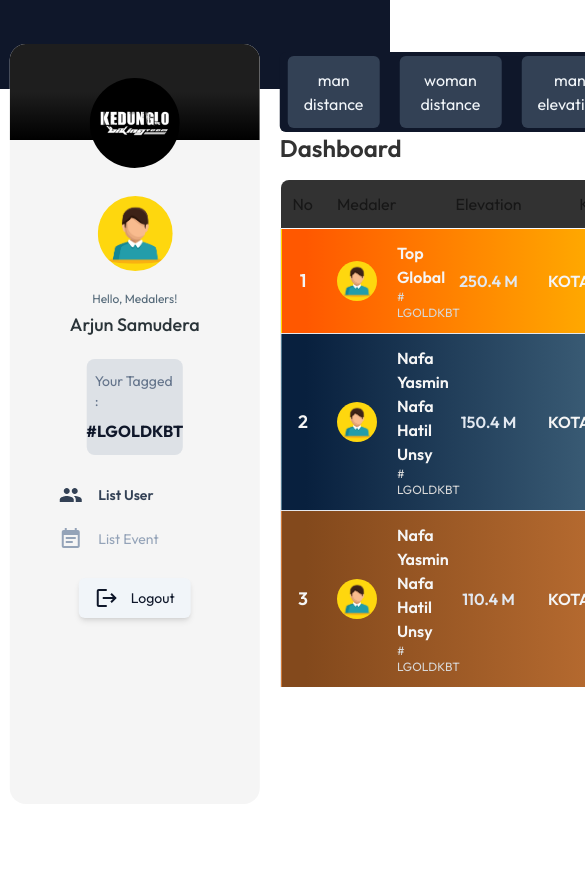
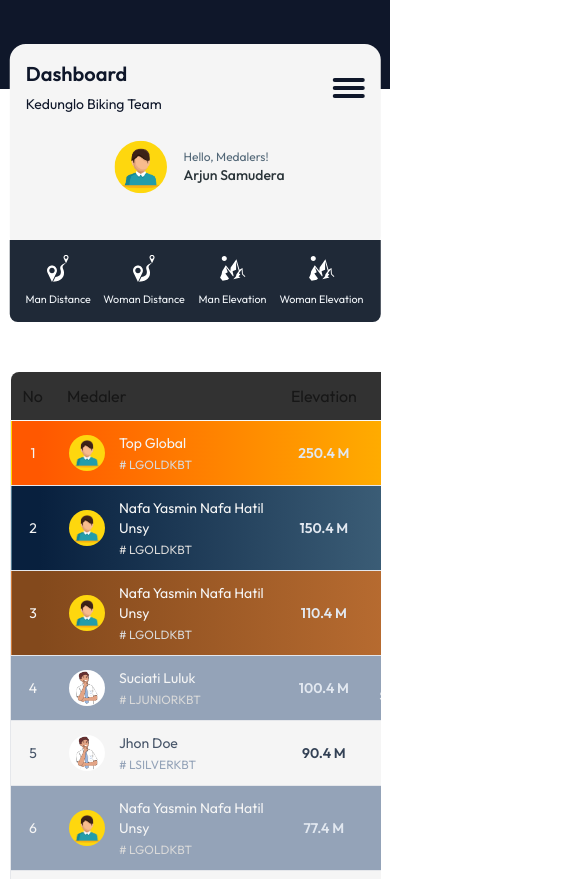
Before and after one commit to ArjunSamuderaAhliFikri/kedunglo-biking-team, a Next.js app: page / in a window 390 px wide. Shown: the top 879 px of the page, 585 px wide, since content can reach past the window. Before the commit the page ends 844 px from the top, so only its background shows below. Built offline with nearby package versions, Linux system fonts and the light colour scheme.

Commit message:
task completed: make responsive layout dashboard kedunglo biking team for mobile phone

```diff
--- a/src/components/fragments/TableBody/index.tsx
+++ b/src/components/fragments/TableBody/index.tsx
@@ -20,7 +20,6 @@ type TableBodyProps = {
 };
 
 const TableBodyFragment = (props: TableBodyProps): JSX.Element => {
-  console.log(props.elevation);
   return (
     <tr
       className={`${
@@ -36,26 +35,26 @@ const TableBodyFragment = (props: TableBodyProps): JSX.Element => {
       } mt-5 border-t-slate-50 border`}
     >
       <td
-        className={`text-center font-semibold ${
+        className={`text-center font-normal lg:font-semibold ${
           props.whatIsBgColour > 3 && props.whatIsBgColour % 2 == 1
             ? "text-slate-600"
             : "text-[#f5f5f5]"
-        } text-lg p-2`}
+        } text-sm lg:text-lg p-2`}
       >
         {props.whatIsBgColour}
       </td>
 
-      <td className="p-3 flex justify-start items-center gap-5 text-left">
+      <td className="p-3 flex justify-start items-center gap-3 lg:gap-5 text-left lg:w-fit w-56">
         <Image
-          className="rounded-full"
+          className="rounded-full scale-90 lg:scale-100"
           src={props.profile.imageProfile}
           alt={props.profile.name}
           width={40}
           height={40}
         />
-        <div>
+        <div className="flex flex-col justify-center items-start lg:gap-[2px] gap-1">
           <h2
-            className={`font-semibold ${
+            className={`font-normal text-sm lg:font-semibold ${
               props.whatIsBgColour > 3 && props.whatIsBgColour % 2 == 1
                 ? "text-slate-600"
                 : "text-[#f5f5f5]"
@@ -80,7 +79,7 @@ const TableBodyFragment = (props: TableBodyProps): JSX.Element => {
           props.whatIsBgColour > 3 && props.whatIsBgColour % 2 == 1
             ? "text-slate-700"
             : "text-slate-200"
-        } p-2 text-center`}
+        } p-2 text-center text-sm lg:text-normal`}
       >
         {props.currentType == "man-distance" ||
         props.currentType == "woman-distance"
@@ -93,14 +92,14 @@ const TableBodyFragment = (props: TableBodyProps): JSX.Element => {
           props.whatIsBgColour > 3 && props.whatIsBgColour % 2 == 1
             ? "text-slate-600"
             : "text-[#f5f5f5]"
-        } p-2 text-center`}
+        } p-2 text-center text-xs lg:text-normal`}
       >
         {props.profile.city}
       </td>
 
-      <td className=" px-4">
+      <td className="px-4">
         <button
-          className="bg-orange-600 px-2 py-2 w-full rounded-md text-slate-100 capitalize font-semibold transition-all duration-200 hover:bg-orange-800"
+          className="bg-orange-600 px-2 py-2 w-full rounded-md text-slate-100 capitalize font-normal lg:font-semibold transition-all duration-200 hover:bg-orange-800"
           type="button"
         >
           edit
--- a/src/components/layout/AppShell/index.tsx
+++ b/src/components/layout/AppShell/index.tsx
@@ -36,7 +36,7 @@ function TemplateLayout(props: AppShellProps): JSX.Element {
     <div
       className={`${
         pathname != "/ListEventPage/[DetailEvent]" &&
-        "grid 2xl:grid-cols-app-grid-desktop grid-cols-app-grid-laptop gap-5 absolute w-[95%] h-[90dvh] top-1/2 left-1/2 -translate-x-1/2"
+        "flex flex-col lg:grid 2xl:grid-cols-app-grid-desktop grid-cols-app-grid-laptop gap-5 absolute w-[95%] h-[90dvh] top-1/2 left-1/2 -translate-x-1/2"
       }`}
     >
       {props.children}
--- a/src/components/layout/Sidebar/index.tsx
+++ b/src/components/layout/Sidebar/index.tsx
@@ -3,12 +3,60 @@ import Link from "next/link";
 import LogoutIcon from "@mui/icons-material/Logout";
 import GroupIcon from "@mui/icons-material/Group";
 import EventNoteIcon from "@mui/icons-material/EventNote";
+import { useRef, useState } from "react";
 
 const SidebarLayout = (): JSX.Element => {
+  const [isShowMenu, setIsShowMenu] = useState<boolean>(false);
+
+  const slideSidebarRef = useRef<HTMLUListElement | null>(null);
+
+  // event handler
+  const handleSlideSidebar = (): void => {
+    slideSidebarRef.current?.classList.toggle("translate-x-52");
+
+    // like a toggle
+    setIsShowMenu((previosState: boolean) => !previosState);
+  };
+
   return (
     <>
-      <aside className="overflow-y-auto bg-[#f5f5f5] rounded-2xl">
-        <div className="relative w-full h-24 bg-gradient-to-b from-[#1E1E1E] from-50% to-[#000000]">
+      <aside className="relative lg:static overflow-hidden bg-[#f5f5f5] rounded-2xl lg:h-[90dvh] h-52">
+        <div className="flex justify-between items-center p-4 lg:hidden">
+          <div className="">
+            <h1 className="text-slate-900 capitalize font-semibold text-xl">
+              Dashboard <br />{" "}
+              <span className="text-slate-900 text-sm capitalize font-normal">
+                kedunglo biking team
+              </span>
+            </h1>
+          </div>
+
+          {/* hamburger menu section */}
+          <div>
+            <div
+              onClick={() => handleSlideSidebar()}
+              className="flex flex-col justify-between items-center bg-transparent h-5 w-8 cursor-pointer"
+            >
+              <span
+                className={`${
+                  isShowMenu && "-rotate-45 -translate-y-[5.5px]"
+                } origin-top-right w-full h-1 bg-slate-900 rounded-lg transition-all duration-300`}
+              ></span>
+              <span
+                className={`${
+                  isShowMenu && "scale-0"
+                } w-full h-1 bg-slate-900 rounded-lg transition-all duration-300`}
+              ></span>
+              <span
+                className={`${
+                  isShowMenu && "rotate-45"
+                } origin-bottom-right w-full h-1 bg-slate-900 rounded-lg transition-all duration-300`}
+              ></span>
+            </div>
+          </div>
+        </div>
+
+        <div className="lg:block hidden relative w-full h-24 bg-gradient-to-b from-[#1E1E1E] from-50% to-[#000000]">
           <Image
             className="absolute -translate-x-1/2 rounded-full -bottom-7 left-1/2"
             src="/images/kedunglo-biking-team.jpg"
@@ -17,27 +65,34 @@ const SidebarLayout = (): JSX.Element => {
             height={90}
           />
         </div>
-
         {/* profile user */}
-        <div className="h-[50dvh] 2xl:h-[60dvh] mt-14 2xl:mt-20 px-10 flex flex-col justify-start items-center gap-5">
+        <div
+          className={`${
+            isShowMenu ? "w-1/2" : "w-full"
+          } lg:w-full h-[50dvh] 2xl:h-[60dvh] mt-0 2xl:mt-20 lg:px-10 flex flex-col justify-start items-center gap-5 transition-all duration-300`}
+        >
+          <div className="flex lg:flex-col lg:mt-12 justify-start items-center lg:gap-5 gap-2">
             <Image
-            className="rounded-full cursor-pointer"
+              className={`${
+                isShowMenu ? "scale-[0.62]" : "scale-75"
+              } rounded-full cursor-pointer lg:scale-100 transition-all duration-300`}
               src={"/images/profile-user.jpg"}
               alt="profile user"
-            width={75}
-            height={75}
+              width={70}
+              height={70}
             />
 
-          <div className="text-center capitalize">
-            <h4 className="text-[#536878] mb-1 capitalize font-normal text-xs 2xl:text-sm">
+            <div className="text-left lg:text-center capitalize">
+              <h4 className="text-[#536878] lg:mb-1 capitalize font-normal text-xs 2xl:text-sm">
                 hello, medalers!
               </h4>
-            <h1 className="text-[#2A3439] capitalize font-medium text-lg 2xl:text-xl">
+              <h1 className="text-[#2A3439] capitalize font-medium text-sm lg:text-lg 2xl:text-xl">
                 arjun samudera
               </h1>
             </div>
+          </div>
 
-          <div className="2xl:w-[90%] p-2 2xl:p-0 size-24 2xl:h-24 bg-slate-400/25 rounded-lg flex flex-col justify-center items-center gap-2">
+          <div className="2xl:w-[90%] lg:w-full p-2 2xl:p-0 size-24 2xl:h-24 bg-slate-400/25 rounded-lg lg:flex hidden flex-col justify-center items-center gap-2">
             <p className="text-sm font-normal capitalize text-slate-500">
               your tagged :
             </p>
@@ -46,7 +101,10 @@ const SidebarLayout = (): JSX.Element => {
             </h2>
           </div>
 
-          <ul className="capitalize font-semibold text-slate-700 mt-2 2xl:mt-10 text-lg flex flex-col justify-start items-start gap-5 2xl:gap-6 w-[90%]">
+          <ul
+            ref={slideSidebarRef}
+            className="lg:static lg:translate-x-0 translate-x-52 absolute top-20 right-5 w-fit capitalize font-semibold text-slate-700 mt-2 2xl:mt-10 text-lg flex flex-col justify-start items-start gap-5 2xl:gap-6 lg:w-[90%] transition-all duration-300"
+          >
             <li className="transition-all duration-150 hover:text-slate-800 text-sm 2xl:text-md">
               <Link
                 className="flex items-center justify-center gap-4"
--- a/src/pages/index.tsx
+++ b/src/pages/index.tsx
@@ -2,6 +2,8 @@ import TableBodyFragment from "@/components/fragments/TableBody";
 import { useEffect, useState } from "react";
 import axios from "axios";
 import { useSelectedGender } from "@/hooks/useSelectedGender";
+import NotificationsIcon from "@mui/icons-material/Notifications";
+import Image from "next/image";
 type DataMedalers = {
   id: number;
   profile: {
@@ -80,7 +82,78 @@ const DashboardPage = (): JSX.Element => {
     <>
       <main className="container relative">
         <div className="relative p-2">
-          <div className="absolute right-0 flex items-center justify-around gap-5 h-20 px-2 py-4 rounded-md bg-slate-900 -bottom-15">
+          <div className="text-slate-100 absolute -top-3 right-10 text-xl">
+            <div className="relative w-fit cursor-pointer">
+              <span className="absolute -top-2 -right-2 size-6 rounded-full bg-red-500 overflow-hidden flex justify-center items-center font-semibold text-xs">
+                +5
+              </span>
+              <NotificationsIcon />
+            </div>
+          </div>
+          <ul className="lg:w-fit flex justify-between items-center bg-gray-800 p-3 rounded-bl-lg rounded-br-lg absolute lg:left-[57%] lg:top-10 lg:rounded-lg -top-8 w-full left-0 lg:gap-7">
+            <li
+              onClick={() => setDataBy("man-distance")}
+              className="text-slate-100 cursor-pointer group flex flex-col items-center justify-center gap-3 scale-90"
+            >
+              <Image
+                className="fill-slate-100 group-hover:fill-slate-400"
+                src={"/svg/distance-biking.svg"}
+                alt="distance biking icon"
+                width={30}
+                height={30}
+              />
+              <span className="capitalize font-normal text-xs group-hover:text-slate-400 text-center">
+                man distance
+              </span>
+            </li>
+            <li
+              onClick={() => setDataBy("woman-distance")}
+              className="text-slate-100 cursor-pointer group flex flex-col items-center justify-center gap-3 scale-90"
+            >
+              <Image
+                className="fill-slate-100 group-hover:fill-slate-400"
+                src={"/svg/distance-biking.svg"}
+                alt="distance biking icon"
+                width={30}
+                height={30}
+              />
+              <span className="capitalize font-normal text-xs group-hover:text-slate-400 text-center">
+                woman distance
+              </span>
+            </li>
+            <li
+              onClick={() => setDataBy("man-elevation")}
+              className="text-slate-100 cursor-pointer group flex flex-col items-center justify-center gap-3 scale-90"
+            >
+              <Image
+                className="fill-slate-100 group-hover:fill-slate-400"
+                src={"/svg/elevation-biking.svg"}
+                alt="elevation biking icon"
+                width={30}
+                height={30}
+              />
+              <span className="capitalize font-normal text-xs group-hover:text-slate-400 text-center">
+                man elevation
+              </span>
+            </li>
+            <li
+              onClick={() => setDataBy("woman-elevation")}
+              className="text-slate-100 cursor-pointer group flex flex-col items-center justify-center gap-3 scale-90"
+            >
+              <Image
+                className="fill-slate-100 group-hover:fill-slate-400"
+                src={"/svg/elevation-biking.svg"}
+                alt="elevation biking icon"
+                width={30}
+                height={30}
+              />
+              <span className="capitalize font-normal text-xs group-hover:text-slate-400 text-center">
+                woman elevation
+              </span>
+            </li>
+          </ul>
+
+          {/* <div className="absolute right-0 flex items-center justify-around gap-5 h-20 px-2 py-4 rounded-md bg-slate-900 -bottom-15">
             <button
               onClick={() => setDataBy("man-distance")}
               className="px-4 py-3 rounded-md bg-slate-700 text-slate-100"
@@ -105,11 +178,11 @@ const DashboardPage = (): JSX.Element => {
             >
               woman elevation
             </button>
-          </div>
+          </div> */}
         </div>
 
         <section id="main-dashboard" className="py-5 mt-12 max-h-[100px]">
-          <h1 className="text-[#323232] font-semibold text-2xl capitalize mt-1">
+          <h1 className="hidden lg:block text-[#323232] font-semibold text-2xl capitalize mt-1">
             dashboard
           </h1>
           <div
```
Also changed, not shown: public/svg/distance-biking.svg (added), public/svg/elevation-biking.svg (added). Lines whose indentation alone changed are shown as unchanged.
